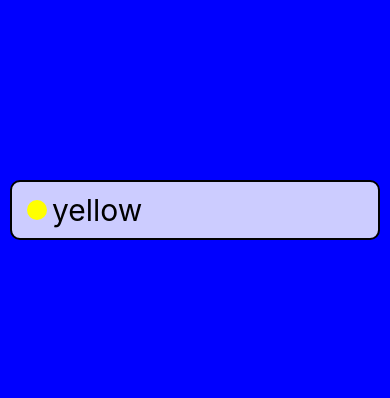
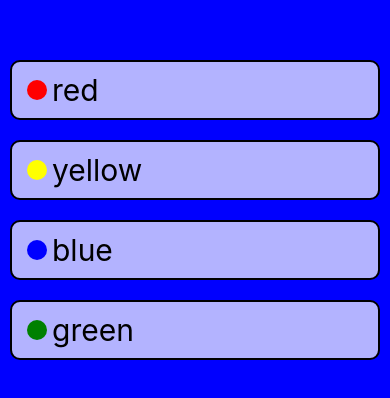
Before and after one commit to andrew-zimmer/ColorCatalog, a React Native app: screen / in a window 390 px wide. Shown: the part 212-610 px from the top of the page. Built offline with nearby package versions, Linux system fonts and the light colour scheme.

Commit message:
made the color button into a function that can be passed a color to make it flexable and repeatable with custom colors that can be set through the color arguement

```diff
--- a/App.js
+++ b/App.js
@@ -1,6 +1,17 @@
 import React, {useState} from 'react';
 import { Text, View, StyleSheet, TouchableHighlight, Dimensions} from 'react-native';
 
+
+function ColorButton({color, onPress = f => f }) {
+  return (
+  <TouchableHighlight style={styles.button} onPress={() => onPress(color)} underlayColor='orange'>
+        <View style={styles.row}>
+          <View style={[styles.simple, {backgroundColor: color}]}/>
+          <Text style={styles.buttonText}>{color}</Text>
+        </View>
+     </TouchableHighlight>
+  )
+}
 
 
 export default function App(){
@@ -9,12 +20,10 @@ export default function App(){
   return (
     <View style={[styles.page, {backgroundColor}]}>
 
-      <TouchableHighlight style={styles.button} onPress={() => setBackgroundColor('yellow')} underlayColor='orange'>
-        <View style={styles.row}>
-          <View style={[styles.simple, {backgroundColor: 'yellow'}]}/>
-          <Text style={styles.buttonText}>yellow</Text>
-        </View>
-      </TouchableHighlight>
+      <ColorButton color='red' onPress={setBackgroundColor}/>
+      <ColorButton color='yellow' onPress={setBackgroundColor}/>
+      <ColorButton color='blue' onPress={setBackgroundColor}/>
+      <ColorButton color='green' onPress={setBackgroundColor}/>
 
     </View>
   )
@@ -34,7 +43,7 @@ const styles = StyleSheet.create({
     borderWidth: 2,
     borderRadius: 10,
     alignSelf: 'stretch',
-    backgroundColor: 'rgba(255, 255, 255, .8)'
+    backgroundColor: 'rgba(255, 255, 255, .7)'
   },
   buttonText: {
     fontSize: 30,
```
